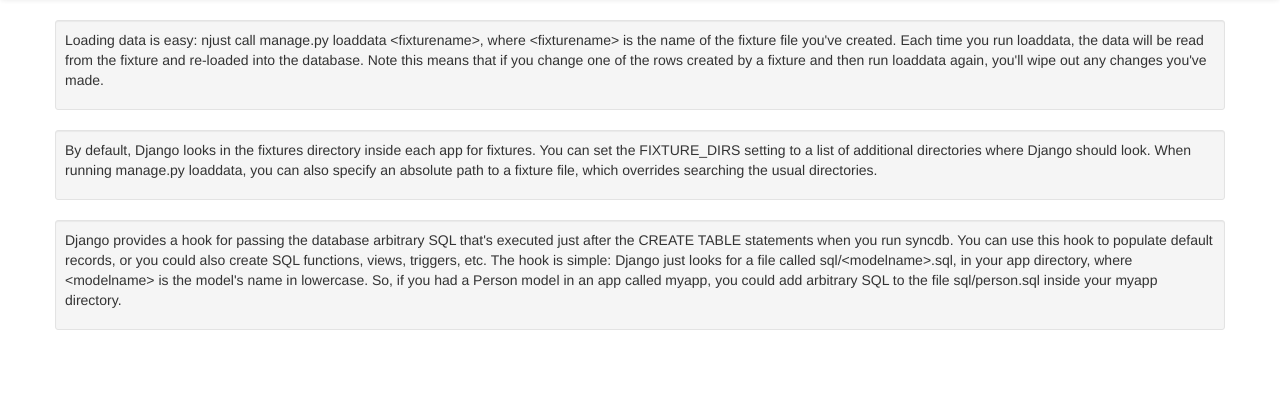
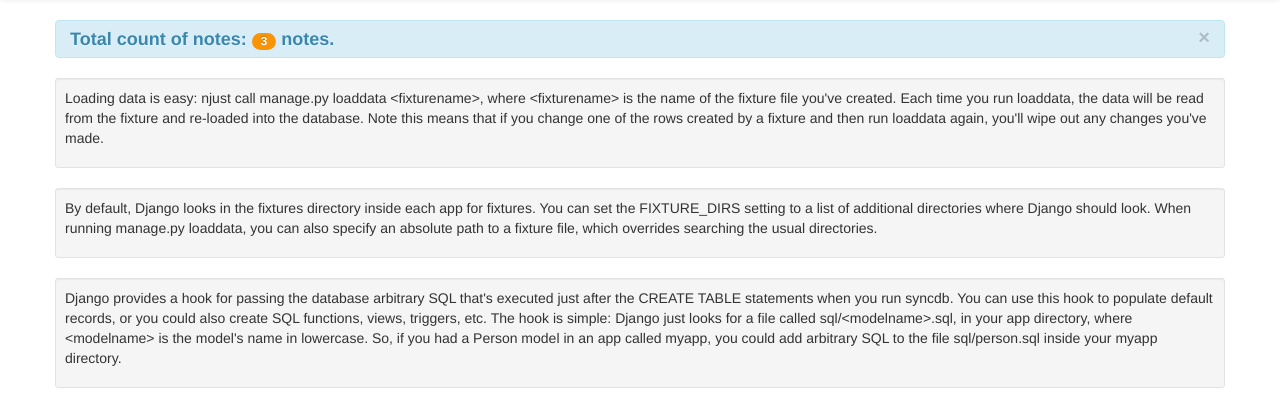
Before and after one commit to bilabon/tnote, a Django app: page / in a window 1280 px wide. Shown: the part 42-462 px from the top of the page. Run offline with Django 3.2, Linux system fonts and the light colour scheme; data comes from the database, SQL or seed files in the repository; some libraries are stand-ins or nearby versions.

Commit message:
add context processor which pass total coun of notes to every template. fix template.

```diff
--- /dev/null
+++ b/tnote/noteapp/utils/context_processors.py
@@ -0,0 +1,6 @@
+from tnote.noteapp.models import Entry
+
+
+def total_count_of_notes(request):
+    e = Entry.objects.count()
+    return {'total_count_of_notes': e, }
--- a/tnote/noteapp/views.py
+++ b/tnote/noteapp/views.py
@@ -8,7 +8,7 @@
 
 def index(request):
     entries = Entry.objects.all()
-    return render(request, 'index.html', {'entries': entries})
+    return render(request, 'index.html', {'entries': entries},)
 
 
 def formadd(request):
@@ -19,5 +19,4 @@
             return HttpResponseRedirect('/add/')
     else:
         form = AddForm()
-    return render(request, 'formadd.html', {'form': form},
-                              context_instance=RequestContext(request),)
+    return render(request, 'formadd.html', {'form': form},)
--- a/tnote/templates/index.html
+++ b/tnote/templates/index.html
@@ -9,6 +9,11 @@
 {% endblock %}
 
 {% block bar %}
+<div class="alert alert-info">
+	<button type="button" class="close" data-dismiss="alert">×</button>
+	<h4>Total count of notes: <span class="badge badge-warning">{{ total_count_of_notes }}</span> notes.</h4>
+</div>
+
 
 	{% for e in entries %}
 	<div class="well well-small">
```
Also changed, not shown: tnote/settings.py (+11 -0 lines), tnote/noteapp/utils/__init__.py (added).
